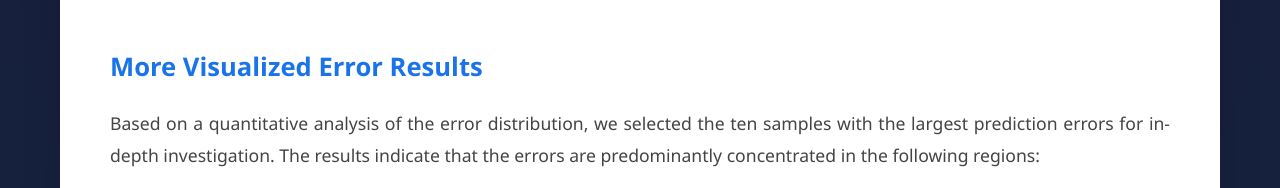
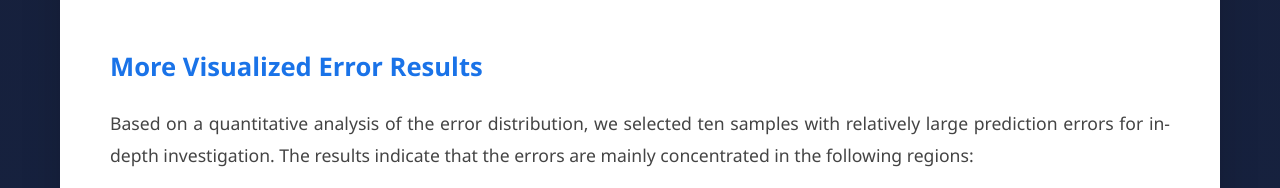
Before and after one commit to Jcybercode/AeroGSPNet, a plain HTML site: page index.html in a window 1280 px wide. Shown: the part 2966-3154 px from the top of the page. Drawn offline with Linux system fonts and the light colour scheme.

Commit message:
Refine wording in error analysis section

```diff
--- a/index.html
+++ b/index.html
@@ -290,7 +290,7 @@
 
             <h3 style="color: #1a73e8; font-size: 1.6em; margin-top: 50px; margin-bottom: 20px;">More Visualized Error Results</h3>
             <p style="margin-bottom: 20px;">
-            Based on a quantitative analysis of the error distribution, we selected the ten samples with the largest prediction errors for in-depth investigation. The results indicate that the errors are predominantly concentrated in the following regions:
+            Based on a quantitative analysis of the error distribution, we selected ten samples with relatively large prediction errors for in-depth investigation. The results indicate that the errors are mainly concentrated in the following regions:
             </p>
 
             <ol style="margin-bottom: 30px; padding-left: 20px;">
```
